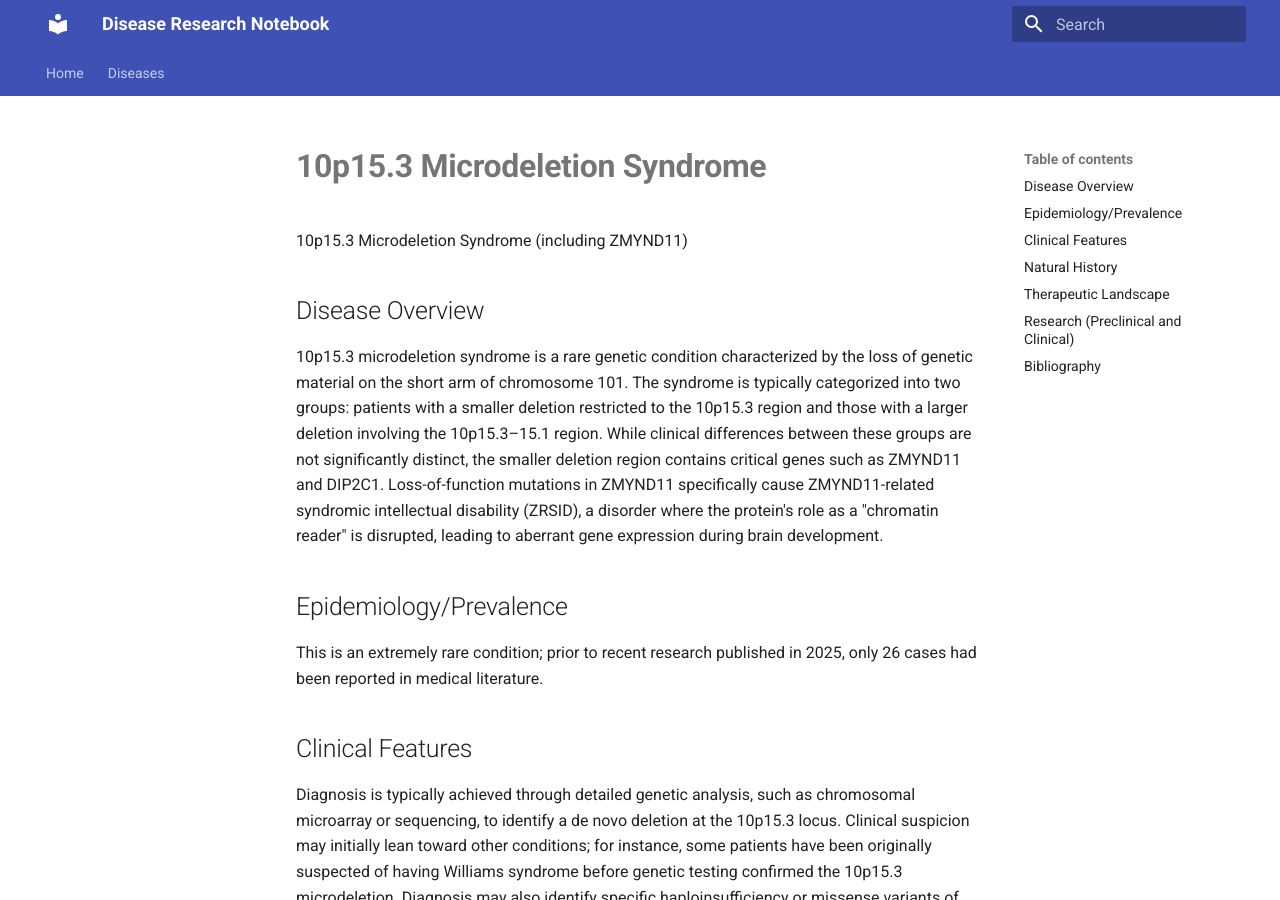
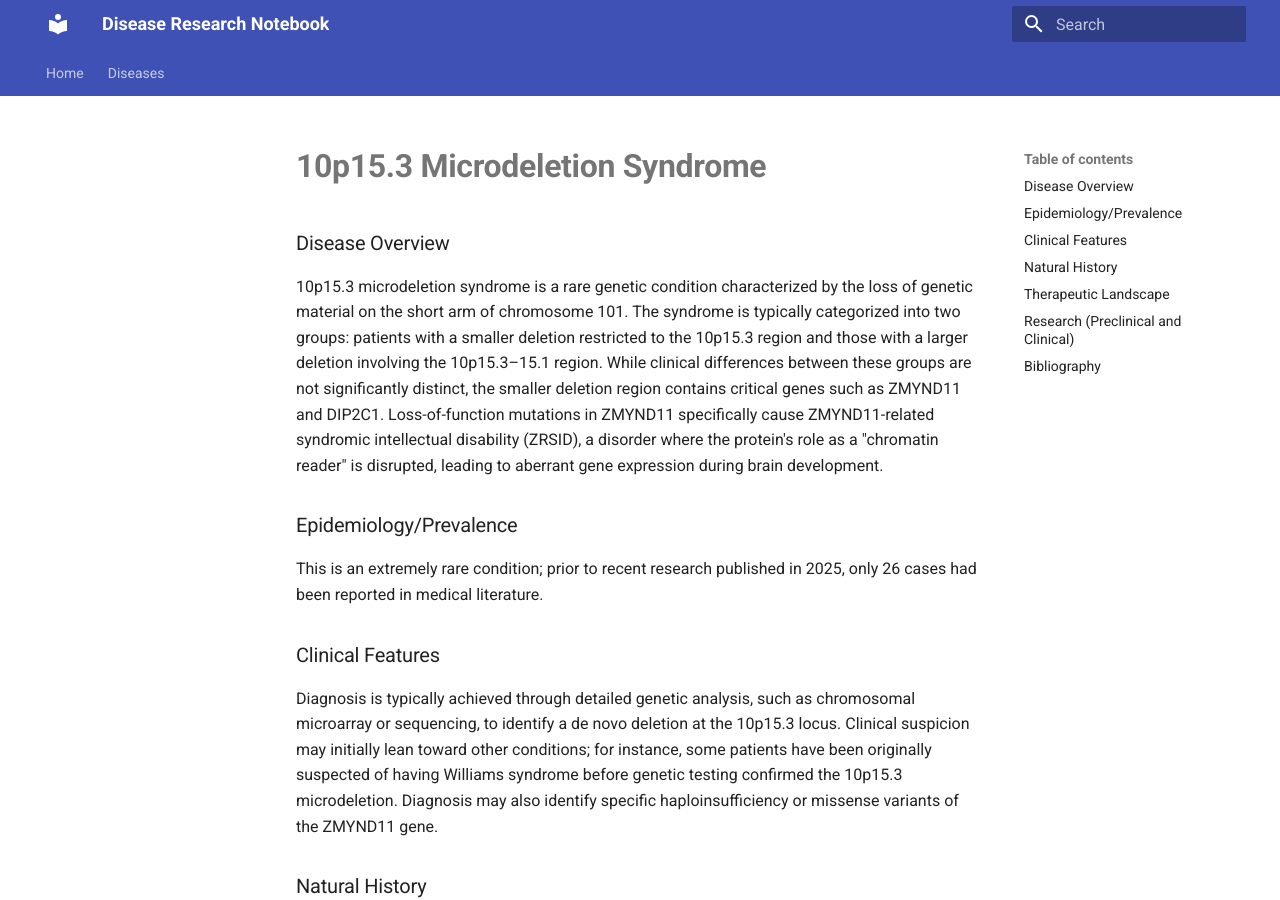
Before and after one commit to NaomiStamler/rare-diseases, an MkDocs documentation site: the page built from docs/rare-disease-profiles/10p15-3-microdeletion-syndrome.md, in a window 1280 px wide and 900 px high. Built offline with MkDocs 1.6.1 and Material for MkDocs 9.7.7, drawn with Linux system fonts in a browser that asks for light colours.

Commit message:
Update 10p15-3-microdeletion-syndrome.md

```diff
--- a/docs/rare-disease-profiles/10p15-3-microdeletion-syndrome.md
+++ b/docs/rare-disease-profiles/10p15-3-microdeletion-syndrome.md
@@ -1,30 +1,28 @@
 
 # **10p15.3 Microdeletion Syndrome**
 
-10p15.3 Microdeletion Syndrome (including ZMYND11)
-
-## Disease Overview
+### Disease Overview
 
 10p15.3 microdeletion syndrome is a rare genetic condition characterized by the loss of genetic material on the short arm of chromosome 101. The syndrome is typically categorized into two groups: patients with a smaller deletion restricted to the 10p15.3 region and those with a larger deletion involving the 10p15.3–15.1 region. While clinical differences between these groups are not significantly distinct, the smaller deletion region contains critical genes such as ZMYND11 and DIP2C1. Loss-of-function mutations in ZMYND11 specifically cause ZMYND11-related syndromic intellectual disability (ZRSID), a disorder where the protein's role as a "chromatin reader" is disrupted, leading to aberrant gene expression during brain development.
 
-## Epidemiology/Prevalence
+### Epidemiology/Prevalence
 
 This is an extremely rare condition; prior to recent research published in 2025, only 26 cases had been reported in medical literature.
 
-## Clinical Features
+### Clinical Features
 
 Diagnosis is typically achieved through detailed genetic analysis, such as chromosomal microarray or sequencing, to identify a de novo deletion at the 10p15.3 locus. Clinical suspicion may initially lean toward other conditions; for instance, some patients have been originally suspected of having Williams syndrome before genetic testing confirmed the 10p15.3 microdeletion. Diagnosis may also identify specific haploinsufficiency or missense variants of the ZMYND11 gene.
 
-## Natural History
+### Natural History
 Not addressed in available sources. While sources describe symptoms present in early childhood (such as a case report of a 1-year-old male), they do not provide a comprehensive longitudinal account of the disease progression across a full human lifespan.
 
-## Therapeutic Landscape
+### Therapeutic Landscape
 
 There are currently no disease-specific approved therapies for 10p15.3 microdeletion syndrome or ZRSID2. Management typically focuses on addressing individual symptoms like seizures or heart defects1. However, recent research has identified the KMT2A (MLL1) protein as a potential therapeutic target, as ZMYND11 normally functions to inhibit KMT2A activity. The drug revumenib, which is approved for certain types of leukemia, has shown potential in preclinical models to attenuate gene expression changes caused by ZMYND11 loss.
 
-## Research (Preclinical and Clinical)
+### Research (Preclinical and Clinical)
 
 ---
 
-## Bibliography
+### Bibliography
 Note: None of the sources used in this profile are over 3 years old based on the provided publication dates (2025) and contemporary references to drugs approved in 2024.
```
